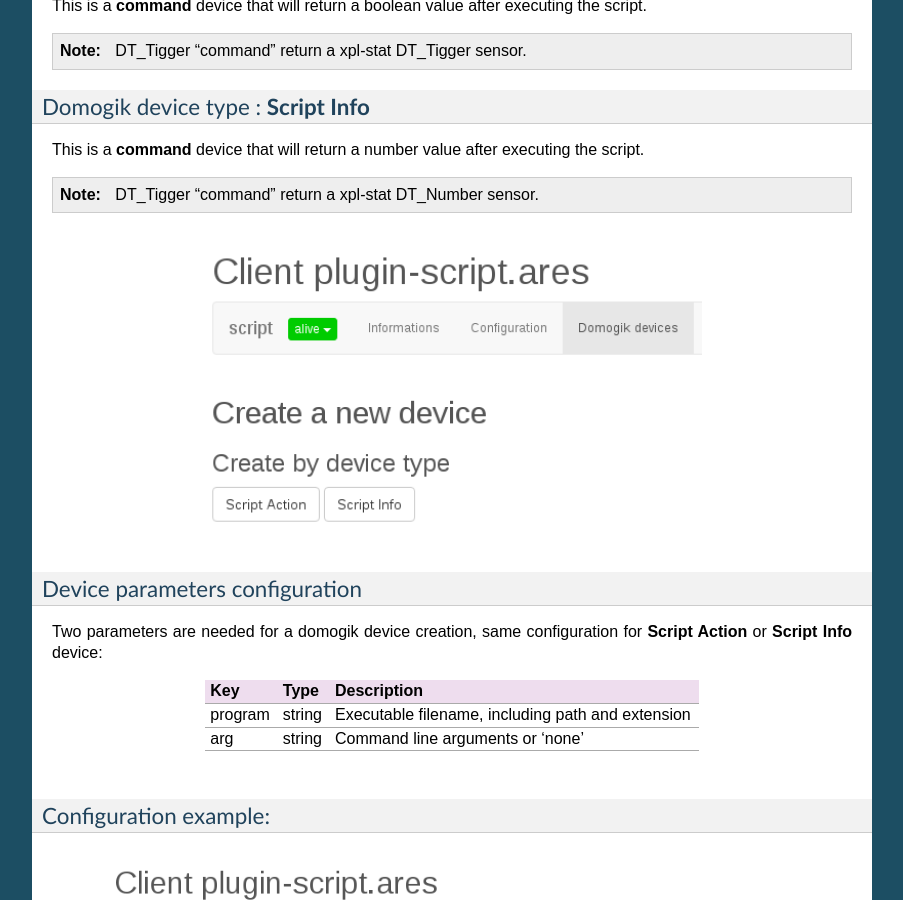
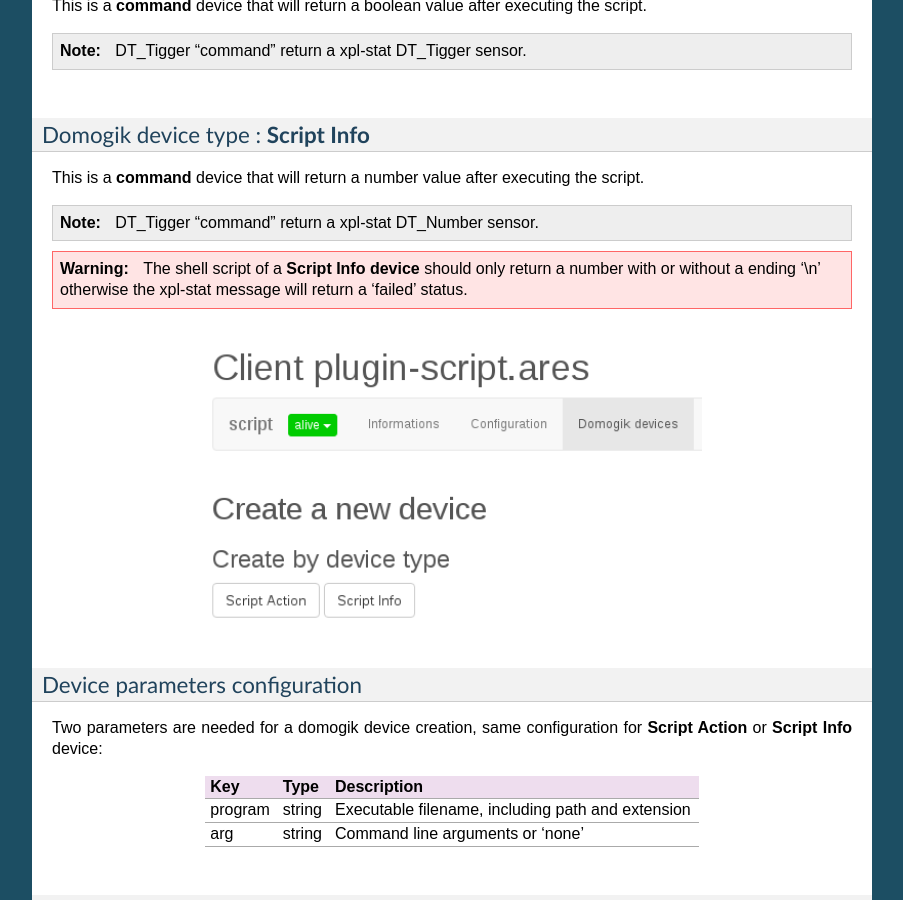
Before and after one commit to vdomos/domogik-plugin-script, a Sphinx documentation site: the page built from docs/script.txt, in a window 1280 px wide and 900 px high, scrolled down 1031 px. Shown: the whole window, without its empty margins (198-1101 px from the left). Built offline with Sphinx 7.4.7, drawn with Linux system fonts in a browser that asks for light colours.

Commit message:
Doc update

```diff
--- a/docs/script.txt
+++ b/docs/script.txt
@@ -65,6 +65,10 @@
 .. note::
 	DT_Tigger "command" return a xpl-stat DT_Tigger sensor.
 
+.. raw:: html
+
+   <br />
+
 
 Domogik device type : **Script Info**
 -------------------------------------
@@ -75,9 +79,14 @@
 	DT_Tigger "command" return a xpl-stat DT_Number sensor.
 
 
+.. warning::
+	The shell script of a **Script Info device** should only return a number with or without a ending '\\n'
+	otherwise the xpl-stat message will return a 'failed' status.
+
 .. raw:: html
 
    <br />
+
 .. image:: Domogik_Device_Plugin-Script_2.png
 	:width: 500 px
 	:align: center
```
